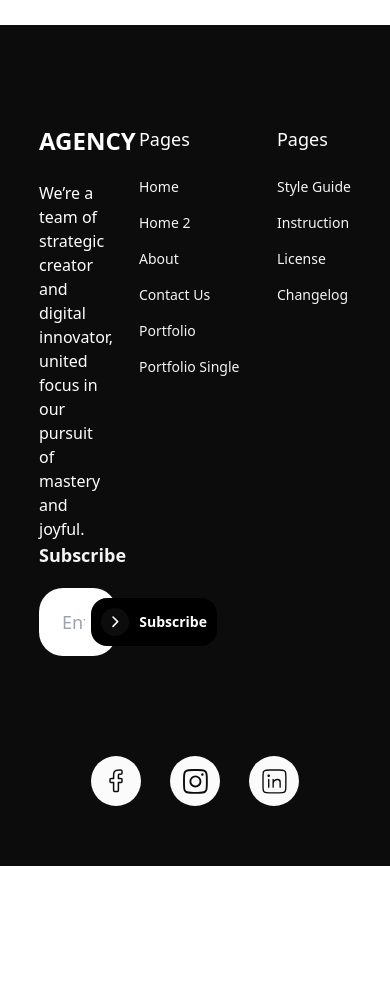
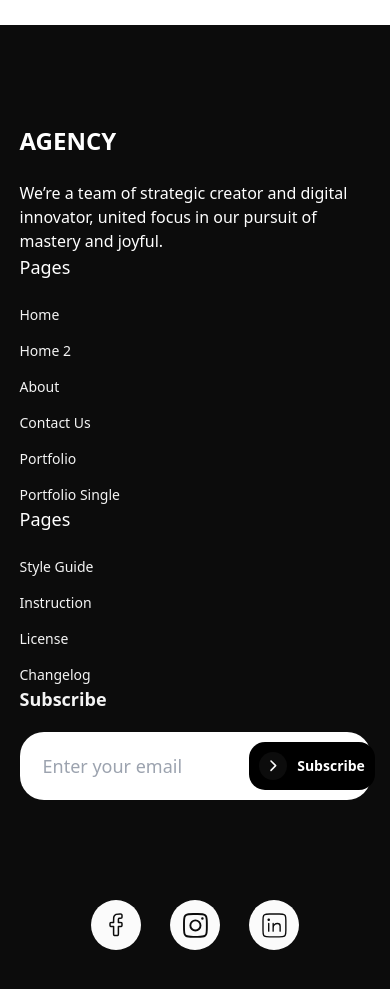
Before and after one commit to AsonglefacMillenium/business-agency, a Next.js app: page /about in a window 390 px wide. Shown: the part 3800-4789 px from the top of the page. Before the commit the page ends 4666 px from the top, so only its background shows below. Built offline with nearby package versions, Linux system fonts and the light colour scheme.

Commit message:
footer responsiveness

```diff
--- a/components/organisms/header/index.tsx
+++ b/components/organisms/header/index.tsx
@@ -14,7 +14,7 @@ const Header = () => {
           fontWeight={"bold"}
         />
       </div>
-      <div className="flex gap-[30px]">
+      <div className="lg:flex lg:visible gap-[30px] invisible">
         <Link href={"/"}>
           <Text
             color="#FBFBFB"
@@ -43,7 +43,7 @@ const Header = () => {
         </Link>
       </div>
 
-      <Link href={""}>
+      <Link href={""} className="lg:visible invisible">
         <Button text="Get in touch" bgColor="#fff" color="#000" onClick={() => {}} />
       </Link>
     </div>
--- a/components/templates/footer/index.tsx
+++ b/components/templates/footer/index.tsx
@@ -12,9 +12,9 @@ import {
 const Footer = () => {
   return (
     <div className="w-full bg-[#0C0C0C] pt-[100px] pb-[60px]">
-      <div className="w-[80%] mx-auto flex flex-col gap-[100px] ">
-        <div className="w-full flex justify-between flex-wrap">
-          <div className="w-[20%] flex flex-col gap-[24px]">
+      <div className="lg:w-[80%] w-[90%] mx-auto flex flex-col gap-[100px] ">
+        <div className="w-full flex flex-col lg:flex-row justify-between flex-wrap">
+          <div className="lg:w-[20%] w-full flex flex-col gap-[24px]">
             <Text
               text="AGENCY"
               color="#fff"
@@ -74,7 +74,7 @@ const Footer = () => {
             </div>
           </div>
 
-          <div className="flex flex-col gap-[19px] w-[25%]">
+          <div className="flex flex-col gap-[19px] w-full lg:w-[25%]">
             <Text
               text="Subscribe"
               color="#F4F4F4"
--- a/components/templates/hiro-section/index.tsx
+++ b/components/templates/hiro-section/index.tsx
@@ -17,7 +17,7 @@ const HiroSection = () => {
         <Header />
 
         <div className="w-full flex mt-[100px] justify-between items-start">
-          <div className="lg:w-[40%] w-full lg:pt-[200px] pt-[100px]">
+          <div className="lg:w-[40%] w-full lg:pt-[200px] ">
             <div className="w-full flex flex-col gap-4">
               <Text
                 text="Ready to take your"
--- a/components/templates/testimonial-section/index.tsx
+++ b/components/templates/testimonial-section/index.tsx
@@ -9,7 +9,7 @@ import React from "react";
 const TestimonialSection = () => {
   return (
     <div className="w-full bg-white mb-[93px]">
-      <div className="w-[50%] flex flex-col gap-[21px] items-center mx-auto">
+      <div className="lg:w-[50%] w-[90%] flex flex-col gap-[21px] items-center mx-auto">
         <div className="flex flex-col items-center gap-[35px] text-center">
           <div className="w-[100px]">
             <Image alt="" height={500} width={500} src="/images/profile.png" className="w-full" />
```
